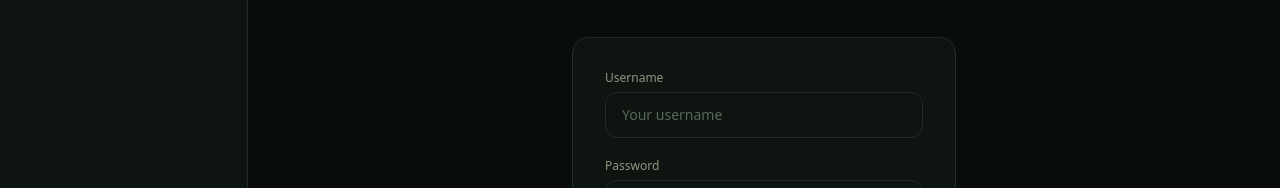
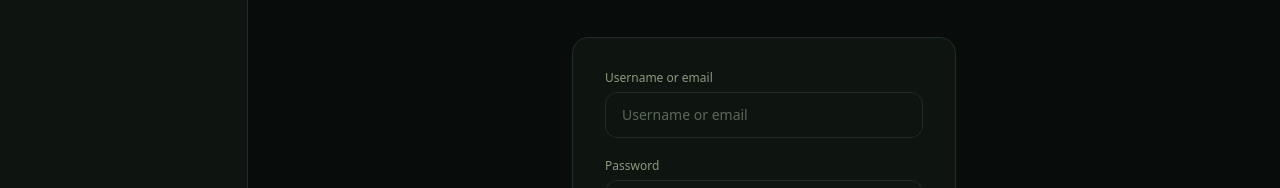
Before and after one commit to andrewantwi/pdf_qr_code_generator, a Next.js app: page /login in a window 1280 px wide. Shown: the part 250-438 px from the top of the page. Built offline with nearby package versions, Linux system fonts and the light colour scheme; no server answers.

Commit message:
Allow sign in with username or email

```diff
--- a/app/login/page.tsx
+++ b/app/login/page.tsx
@@ -157,11 +157,11 @@ export default function LoginPage() {
 
         <form onSubmit={handleLogin} className="card p-8 space-y-5">
           <div>
-            <label htmlFor="username" className="text-xs font-medium text-muted mb-1.5 block">Username</label>
+            <label htmlFor="username" className="text-xs font-medium text-muted mb-1.5 block">Username or email</label>
             <input
               id="username"
               type="text"
-              placeholder="Your username"
+              placeholder="Username or email"
               value={username}
               onChange={(e) => setUsername(e.target.value)}
               className="input-field"
```
